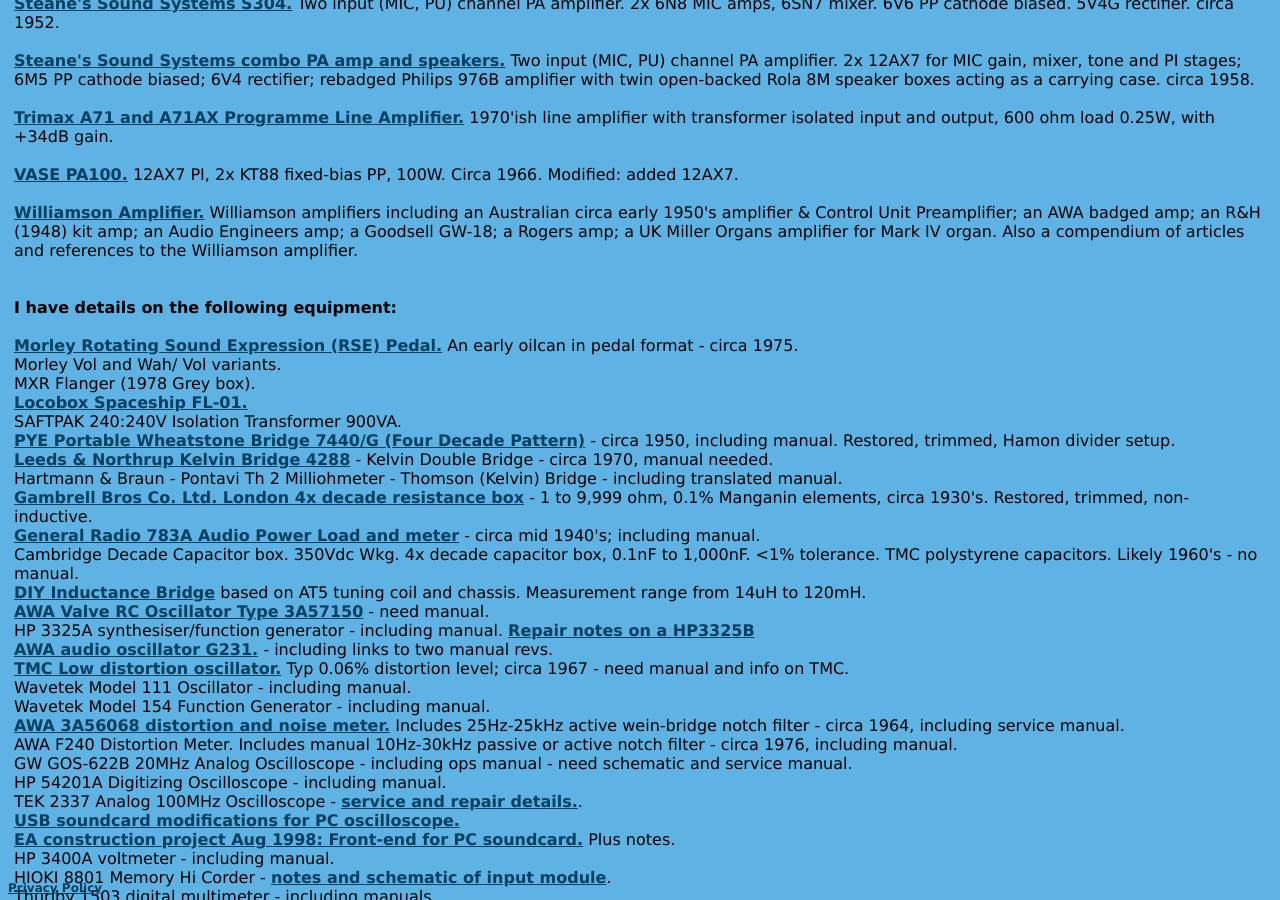
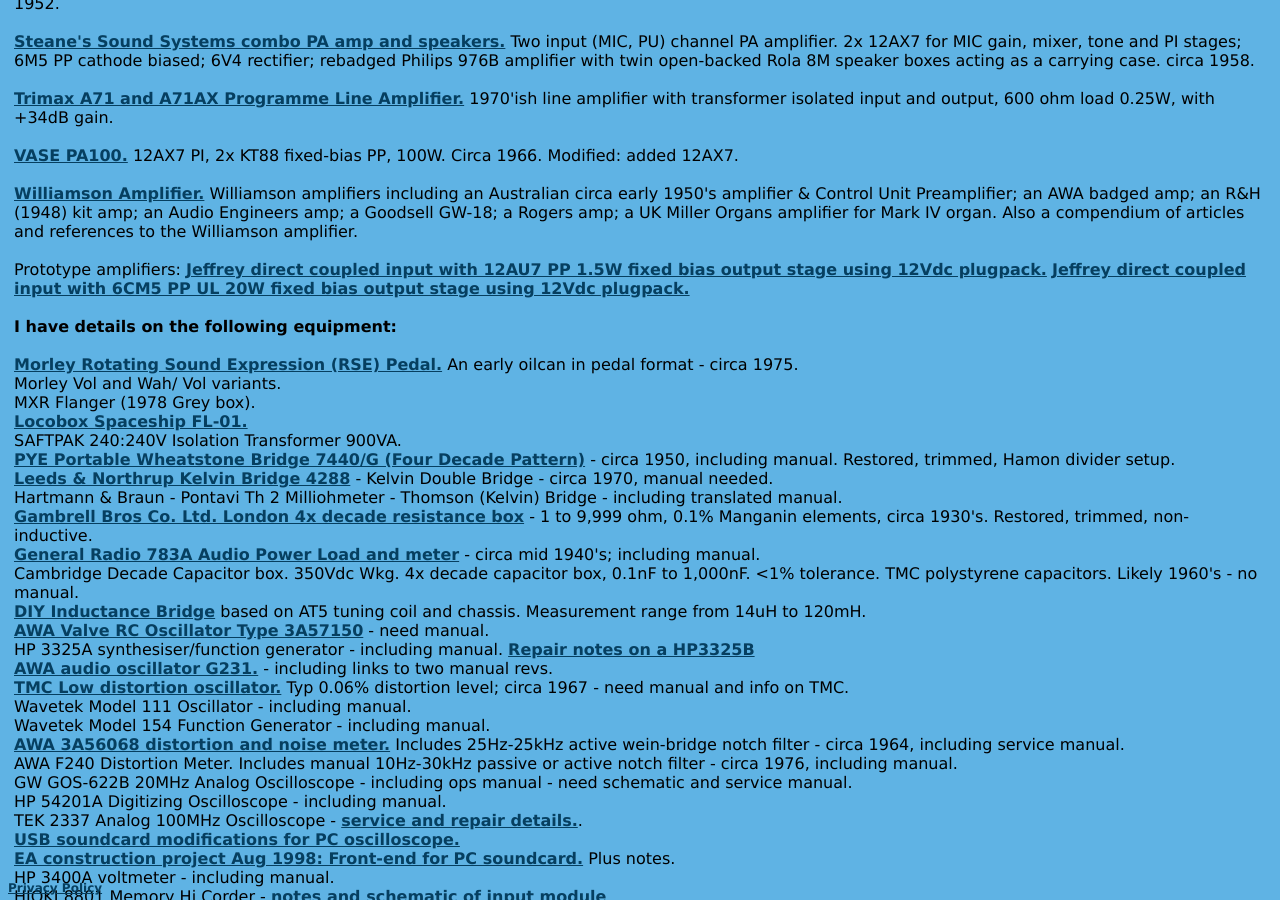
Before and after one commit to michael-robbins/michael-robbins.github.io, a Jekyll site: the page built from projects/amplifier.html, in a window 1280 px wide and 900 px high, scrolled down 2978 px. Built offline with Jekyll 4.4.1, drawn with Linux system fonts in a browser that asks for light colours; some of the changed text lies outside the part shown.

Commit message:
Update amplifier.html

```diff
--- a/projects/amplifier.html
+++ b/projects/amplifier.html
@@ -157,7 +157,7 @@
       <a href="/static/Australian Radiogram PP amp.pdf">GE Granville RS8V1 stereogram power amp - 6DX8 push-pull, with triode preamp and triode split-load PI.</a> Circa 1969.
        <br />
       <br />
-      <br /><a href="/static/RH%201954%20Standard%20No1.pdf">Radio & Hobbies Aug 1954, 12W 'Good quality at Low Cost' Amplifier.</a> Kit chassis. 2x 6AU6, 2x 6BW6, GZ34. A&R OT-896 OPT. Restored with 12dB feedback and unconditional stability.
+   <a href="/static/RH%201954%20Standard%20No1.pdf">Radio & Hobbies Aug 1954, 12W 'Good quality at Low Cost' Amplifier.</a> Kit chassis. 2x 6AU6, 2x 6BW6, GZ34. A&R OT-896 OPT. Restored with 12dB feedback and unconditional stability.
       <br />
       <br />
       <a href="/static/RTV&H 35W PA amp.pdf">Radio Television & Hobbies Mar & Apr 1958, 35W Public Address Amplifier.</a> Kit chassis. 4x EF86, 12AX7, 2x EL34, GZ34. Ferguson PF1335 PT and OPM12 OPT.
@@ -189,6 +189,8 @@
       <br />
       <a href="/projects/Williamson.html">Williamson Amplifier.</A> Williamson amplifiers including an Australian circa early 1950's amplifier & Control Unit Preamplifier; an AWA badged amp; an R&H (1948) kit amp; an Audio Engineers amp; a Goodsell GW-18; a Rogers amp; a UK Miller Organs amplifier for Mark IV organ. Also a compendium of articles and references to the Williamson amplifier.
       <br />
+      <br />
+      Prototype amplifiers: <a href="/static/Prototype%2012AU7%20PP%20with%20Jeffrey.pdf">Jeffrey direct coupled input with 12AU7 PP 1.5W fixed bias output stage using 12Vdc plugpack.</A> <a href="/static/6CM5%20PP%20UL%20guitar%20amp.pdf">Jeffrey direct coupled input with 6CM5 PP UL 20W fixed bias output stage using 12Vdc plugpack.</A>
       <br />
       <br />
       <b>I have details on the following equipment:</b>
```
Also changed, not shown: other parts of projects/amplifier.html (+1 -1 lines).
